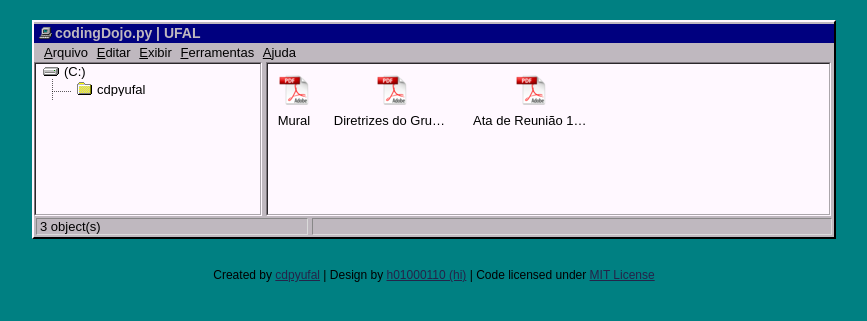
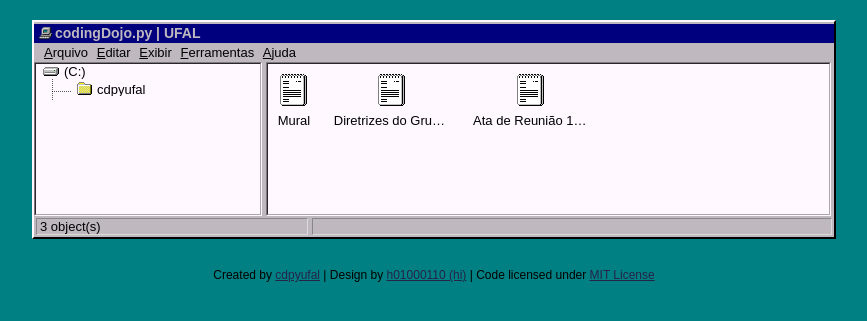
Before and after one commit to cdpyufal/cdpyufal.github.io, a Jekyll site: the page built from index.html, in a window 1280 px wide. Shown: the top 321 px of the page, without its empty margins (206-1073 px from the left). Built offline with Jekyll 4.4.1, drawn with Linux system fonts in a browser that asks for light colours.

Commit message:
Update to fix pdf.ico usage

```diff
--- a/index.html
+++ b/index.html
@@ -3,7 +3,7 @@
 ---
 <ul>
 	{% for post in site.posts %}
-	{% if post.title or post.title == '*.pdf' %}
+	{% if post.title == '*.pdf' %}
 	<li><a href="{{  post.url }}" title="{{ post.title }}"><img src="/assets/img/pdf.ico" title="{{ post.title }}" />{{ post.title }}</a></li>
 	{% else %}
 	<li><a href="{{  post.url }}" title="{{ post.title }}"><img src="/assets/img/file.ico" title="{{ post.title }}" />{{ post.title }}</a></li>
```
